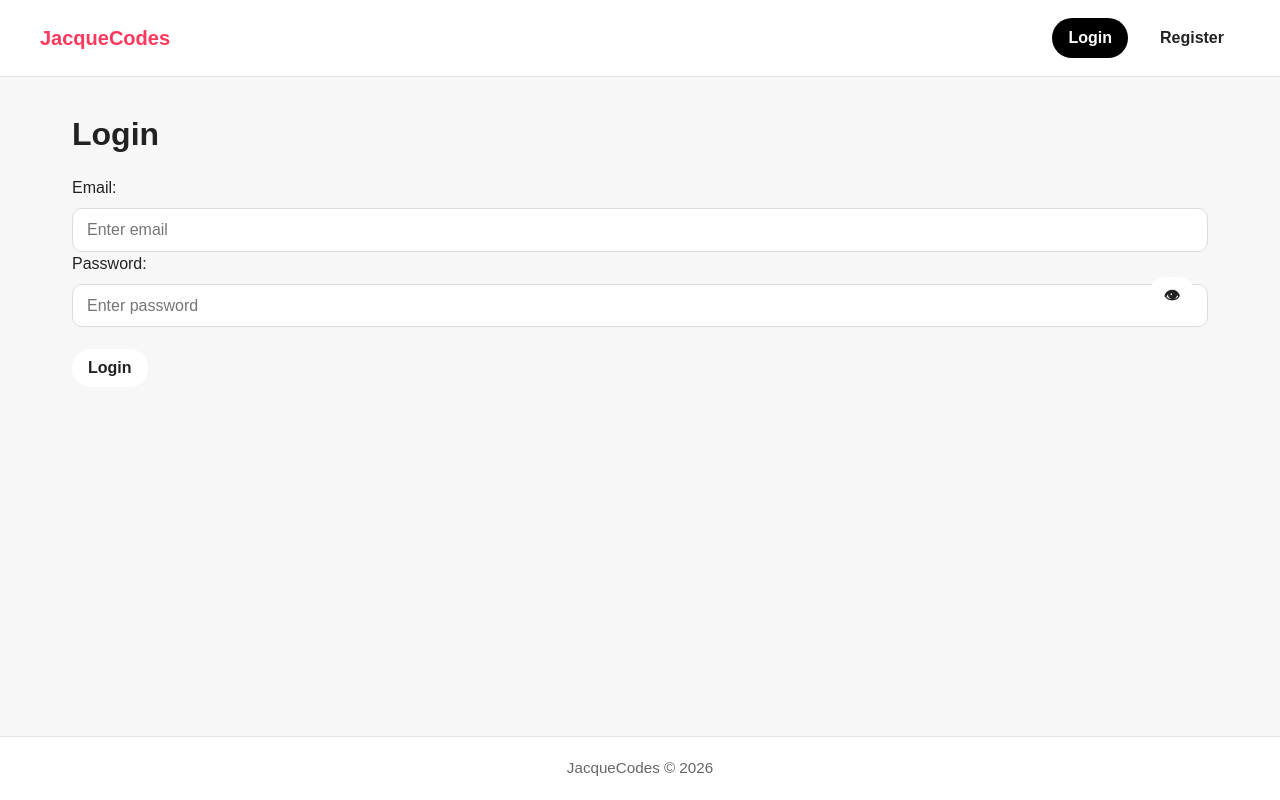
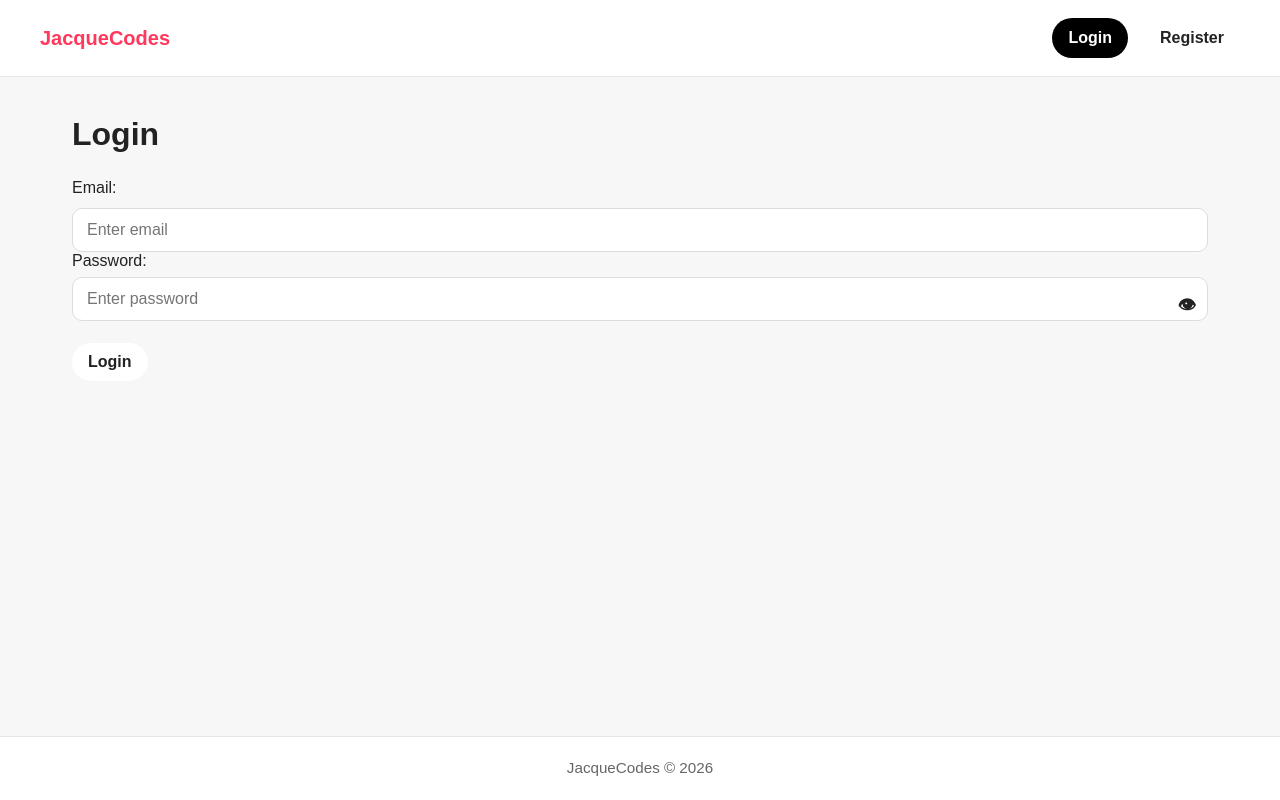
Before and after one commit to jjacque1/airbnb-client, a React (Vite) app: page /login in a window 1280 px wide. Built offline with nearby package versions, Linux system fonts and the light colour scheme; no server answers.

Commit message:
styled visibility button on password input

```diff
--- a/src/index.css
+++ b/src/index.css
@@ -30,15 +30,26 @@ h1 {
 
 .password-input-wrapper {
   position: relative;
+  display: flex;
+  flex-direction: column;
 }
 
 .password-toggle-btn {
   position: absolute;
   right: 12px;
-  top: 50%;
+  top: 70%;
+  transform: translateY(-50%);
+  background: none;
+  border: none;
+  cursor: pointer;
+  padding: 0;
+  font-size: 18px;
+}
+
+.password-toggle-btn:hover {
+  background: none;
   transform: translateY(-50%);
 }
-
 /* Header */
 
 .app-header {
```
